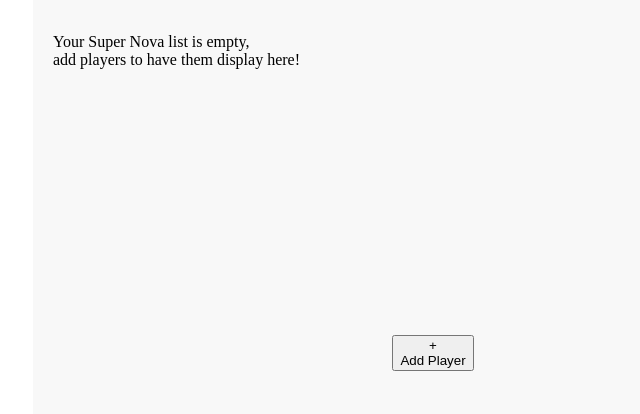
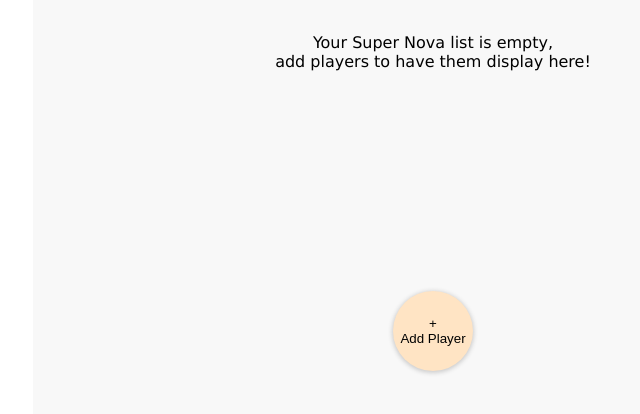
Before and after one commit to gabrie-lhilarion/soccer-nova, a website built with webpack: page src/index.html in a window 1280 px wide. Shown: the part 112-526 px from the top of the page, without its empty margins (207-847 px from the left). Built offline with nearby package versions, Linux system fonts and the light colour scheme.

Commit message:
Resolve merge conflict

```diff
--- a/src/css/style.css
+++ b/src/css/style.css
@@ -79,11 +79,7 @@
   justify-content: space-between;
 }
 
-<<<<<<< HEAD
 #empty-list .empty-list-info-text {
-=======
-#empty-list .info-text {
->>>>>>> 13c8659740e14c5fa5f5ab450d5e82bd4b40f5a3
   text-align: center;
   font-family:
     'Lucida Sans',
@@ -93,7 +89,6 @@
     Geneva,
     Verdana,
     sans-serif;
-<<<<<<< HEAD
 }
 
 #add-player {
@@ -232,12 +227,3 @@
 .border-gray {
   border: solid 1px #ccc;
 }
-
-=======
-}
-
-#add-player {
-  margin: 30px;
-  cursor: pointer;
-}
->>>>>>> 13c8659740e14c5fa5f5ab450d5e82bd4b40f5a3
```
